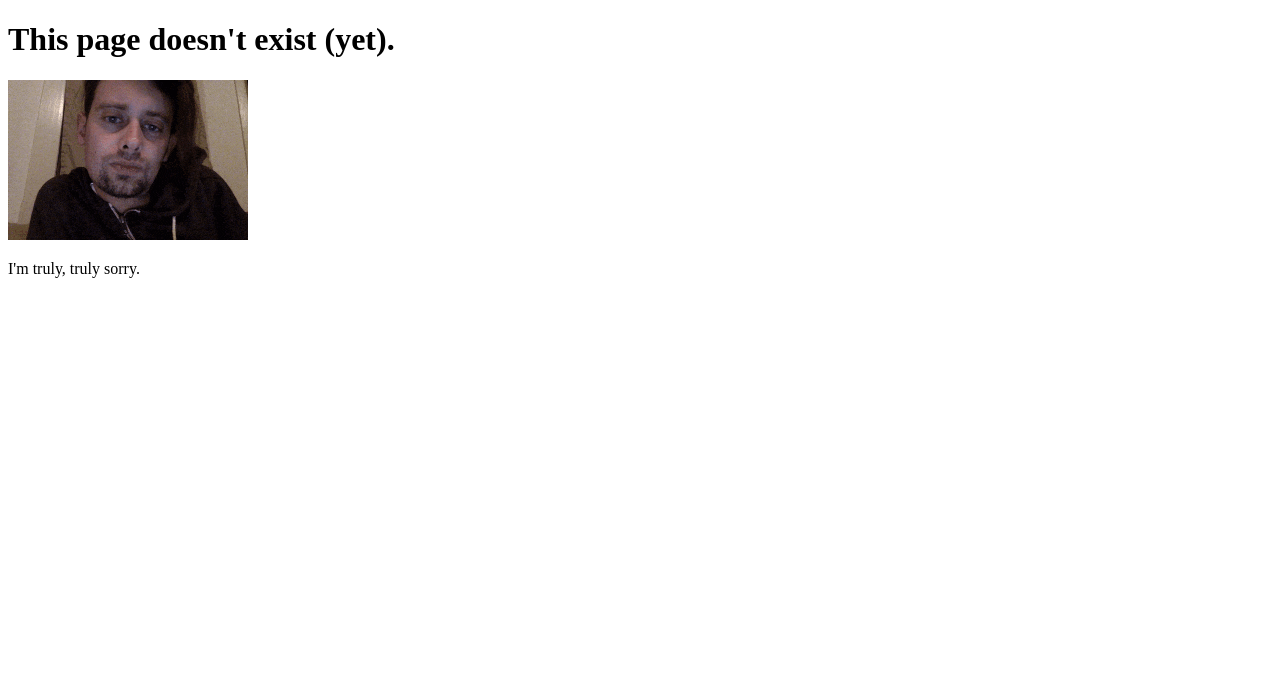
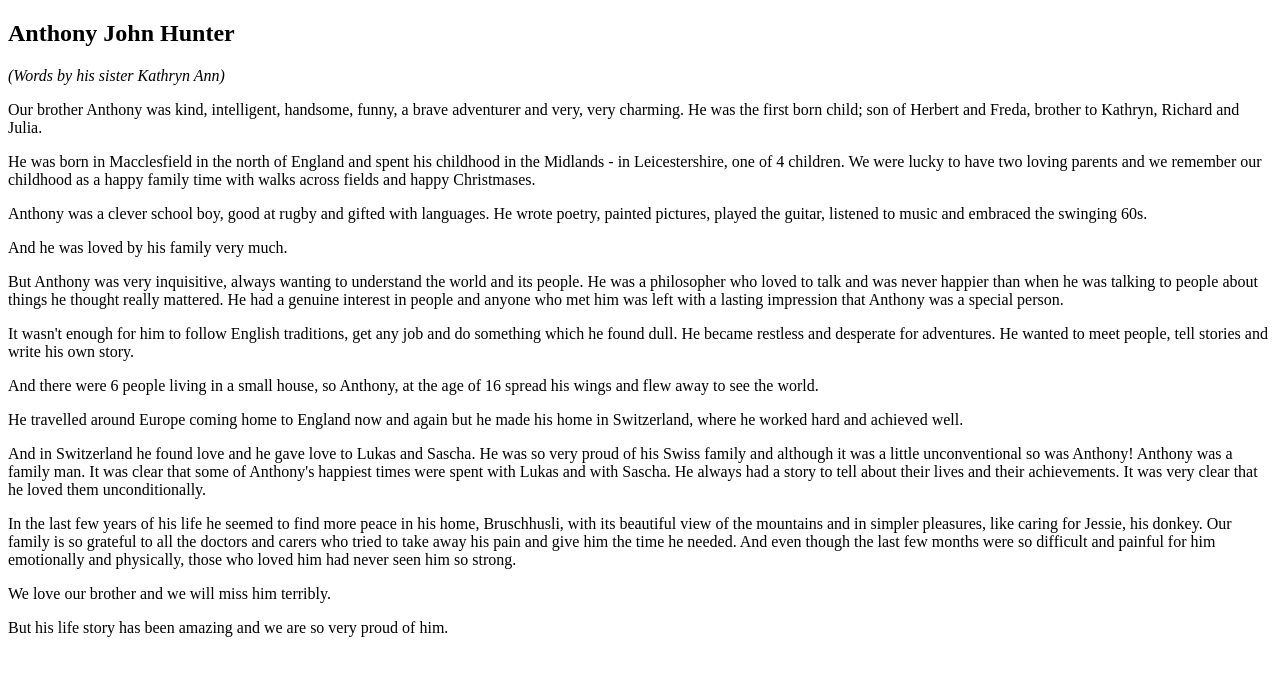
Before and after one commit to jdlrobson/jonrobson.me.uk, a Gatsby site: page /family/hunter/Anthony in a window 1280 px wide. Before the commit this address had no page. Built offline with nearby package versions, Linux system fonts and the light colour scheme; Gatsby itself is replaced by a stand-in of ours.

Commit message:
Family tree: Document Grandpa and Uncle A's death
additional changes:
* create index pages for Bagg, Hunter and Gartside

```diff
--- /dev/null
+++ b/src/pages/family/hunter/Anthony.jsx
@@ -0,0 +1,32 @@
+import React from 'react'
+
+export default () => (
+  <div>
+    <h2>Anthony John Hunter</h2>
+    <em>(Words by his sister Kathryn Ann)</em>
+    <p>Our brother Anthony was kind, intelligent, handsome, funny, a brave adventurer and very, very charming. He was the first born child; son of Herbert and Freda, brother to Kathryn, Richard  and Julia.
+</p><p>
+He was born in Macclesfield in the north of England  and spent his childhood in the Midlands - in Leicestershire, one of 4 children. We were lucky to have two loving parents and we remember our childhood as a happy family time with walks across fields and  happy Christmases.
+</p><p>
+Anthony was a clever school boy, good at rugby and gifted with languages. He wrote poetry, painted pictures, played the guitar, listened to music and embraced the swinging 60s.
+</p><p>
+And he was loved by his family very much.
+</p><p>
+But Anthony was very inquisitive, always wanting to understand the world and its people. He was a philosopher who loved to talk and was never happier than when he was talking to people about things he thought really mattered. He had a genuine interest in people and anyone who met him was left with a lasting impression that Anthony was a special person.
+</p><p>
+It wasn't enough for him to follow English traditions, get any job and do something which he found dull. He became restless and desperate for adventures. He wanted to meet people, tell stories and write his own story.
+</p><p>
+And there were 6 people living in a small house, so Anthony, at the age of 16 spread his wings and flew away to see the world.
+</p><p>
+He travelled around Europe coming home to England now and again but he made his home in Switzerland, where he worked hard and achieved well.
+</p><p>
+And in Switzerland he found love and he gave love to Lukas and Sascha. He was so very proud of his Swiss family and although it was a little unconventional so was Anthony! Anthony was a family man. It was clear that some of Anthony's happiest times were spent with Lukas and with  Sascha. He always had a story to tell about their lives and their achievements. It was very clear that he loved them unconditionally.
+</p><p>
+In the last few years of his life  he seemed to find more peace in his home, Bruschhusli, with its beautiful view of the mountains and in simpler pleasures, like caring for Jessie, his donkey. Our family is so grateful to all the doctors and carers who tried to take away his pain and give him the time he needed. And even though the last few months were so difficult and painful for him  emotionally and physically, those who loved him had never seen him so strong.
+</p><p>
+We love our brother and we will miss him terribly.
+</p><p>
+But his life story has been amazing and we are so very proud of him.
+</p>
+  </div>
+);
```
Also changed, not shown: src/pages/family/bagg/index.jsx (added, +9 -0 lines), src/pages/family/gartside/index.jsx (added, +9 -0 lines), src/pages/family/hunter/index.jsx (added, +9 -0 lines), src/pages/family/huntergartsides.md (deleted, +0 -11 lines), src/pages/family/index.js (+18 -9 lines), src/pages/family/robsonbaggs.md (deleted, +0 -12 lines), src/pages/family/robson/ianrobsonyoung.jpg (added), 1 other file.
